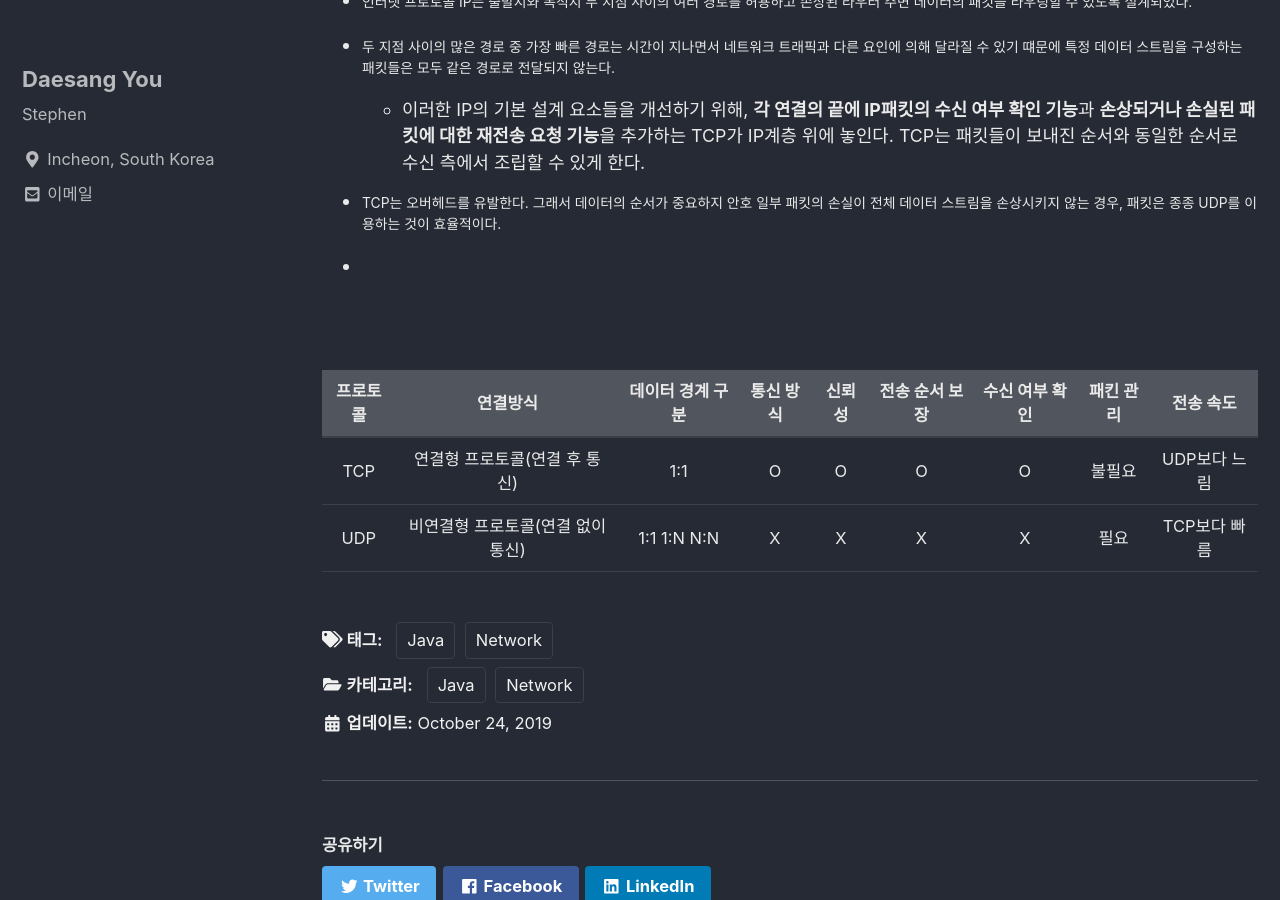
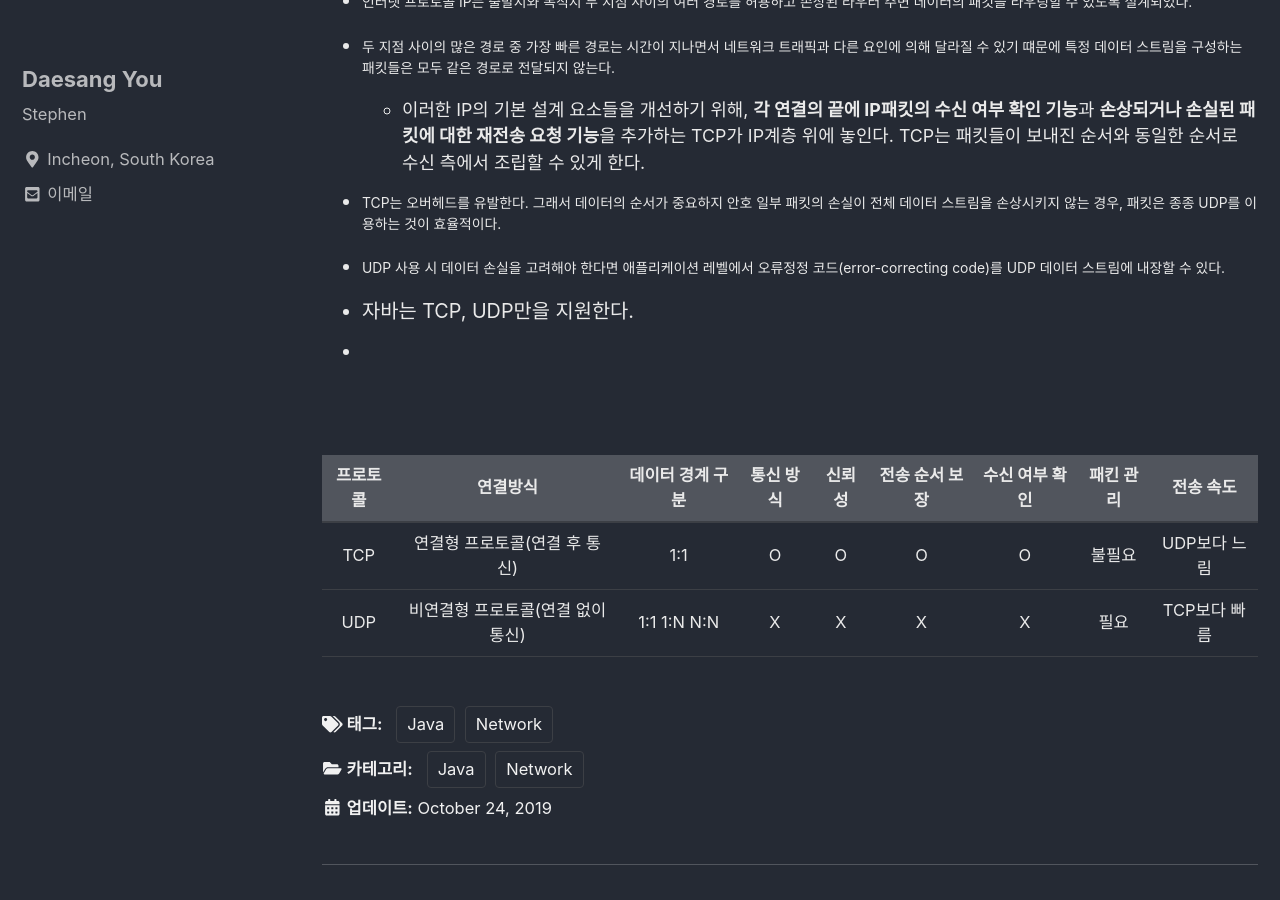
Before and after one commit to eotkd4791/eotkd4791.github.io, a Jekyll site: the page built from _posts/Network/2019-10-24-JNP.md, in a window 1280 px wide and 900 px high, scrolled down 2542 px. Built offline with Jekyll 4.4.1, drawn with Linux system fonts in a browser that asks for light colours; cached includes are drawn as plain includes; comment, search, counter and statistics services are not loaded.

Commit message:
Update 2019-10-24-JNP.md

```diff
--- a/_posts/Network/2019-10-24-JNP.md
+++ b/_posts/Network/2019-10-24-JNP.md
@@ -82,6 +82,9 @@ comments:
 
 - TCP는 오버헤드를 유발한다. 그래서 데이터의 순서가 중요하지 안호 일부 패킷의 손실이 전체 데이터 스트림을 손상시키지 않는 경우, 패킷은 종종 UDP를 이용하는 것이 효율적이다.
 
+- UDP 사용 시 데이터 손실을 고려해야 한다면 애플리케이션 레벨에서 오류정정 코드(error-correcting code)를 UDP 데이터 스트림에 내장할 수 있다.
+
+- 자바는 TCP, UDP만을 지원한다.
 -
 
 <br>
```
